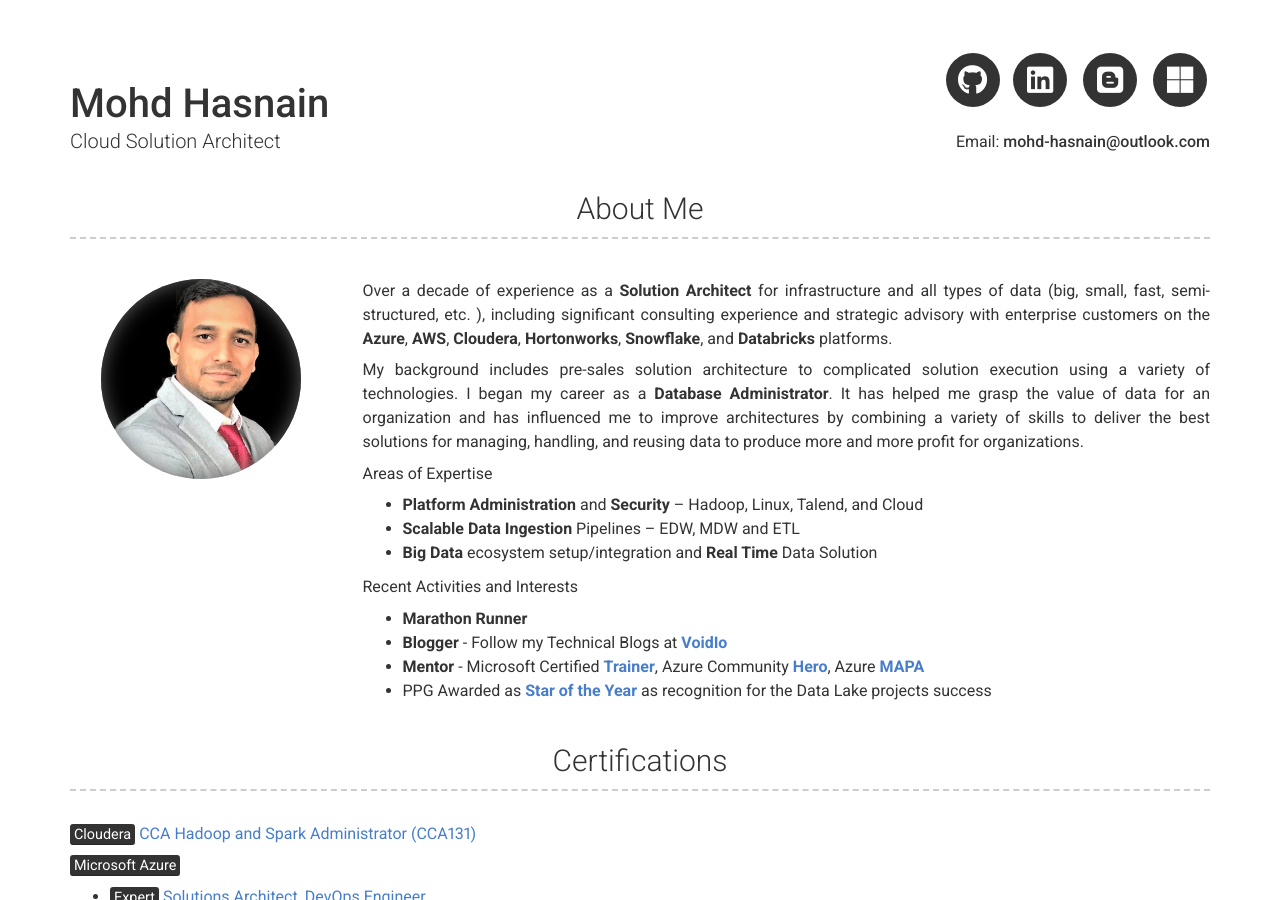
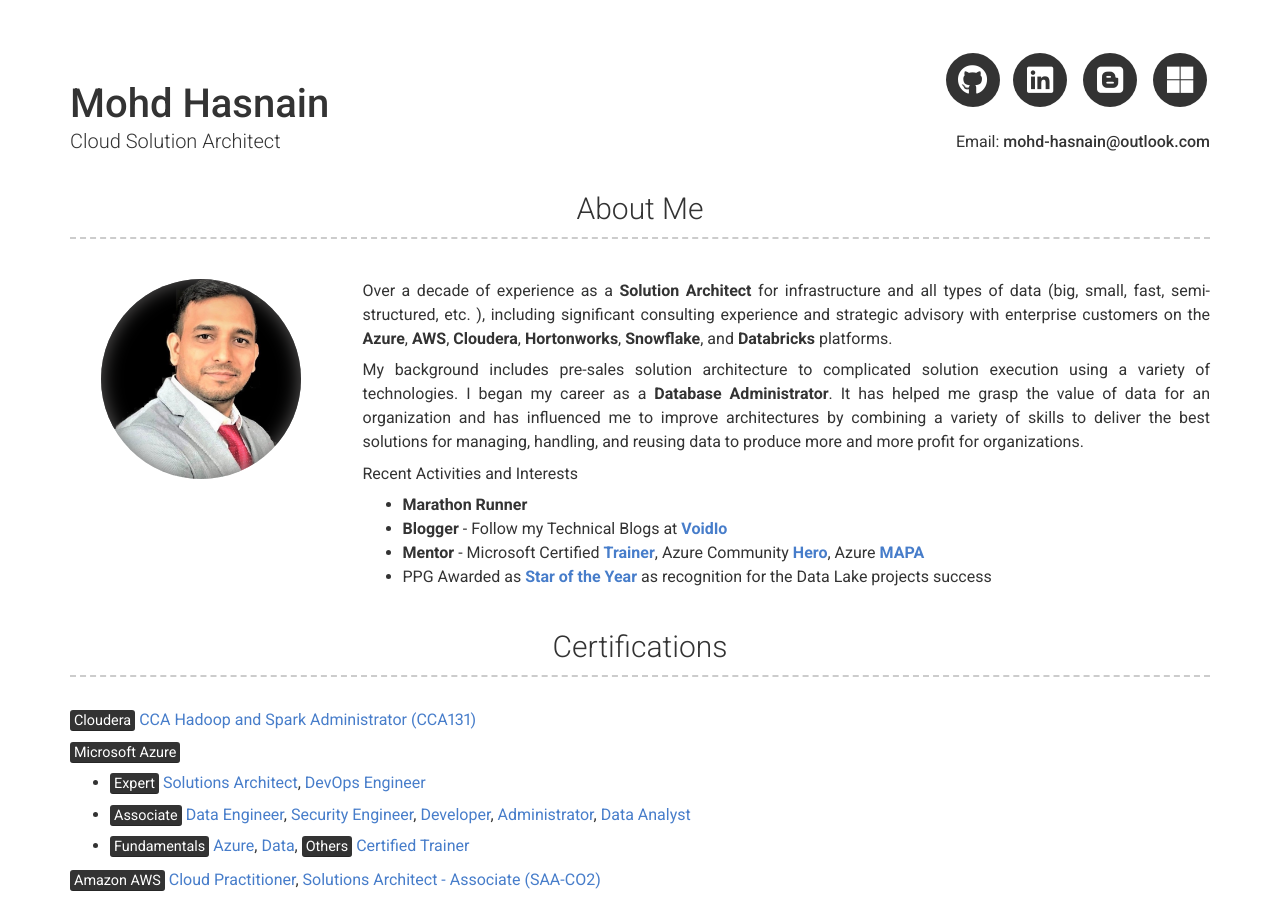
Before and after one commit to mohd-hasnain/mohd-hasnain.github.io, a Jekyll site: the page built from index.md, in a window 1280 px wide and 900 px high. Built offline with Jekyll 4.4.1, drawn with Linux system fonts in a browser that asks for light colours; nearby versions of some CDN libraries.

Commit message:
Update _config.yml

```diff
--- a/_config.yml
+++ b/_config.yml
@@ -46,11 +46,6 @@ about_content: | # this will include new lines to allow paragraphs
   I began my career as a **Database Administrator**. It has helped me grasp the value of data for an organization and has influenced
   me to improve architectures by combining a variety of skills to deliver the best solutions for managing, handling, and reusing data to
   produce more and more profit for organizations.
-
-  Areas of Expertise
-    - **Platform Administration** and **Security** – Hadoop, Linux, Talend, and Cloud
-    - **Scalable Data Ingestion** Pipelines – EDW, MDW and ETL
-    - **Big Data** ecosystem setup/integration and **Real Time** Data Solution
 
   Recent Activities and Interests
     - **Marathon Runner**
```
